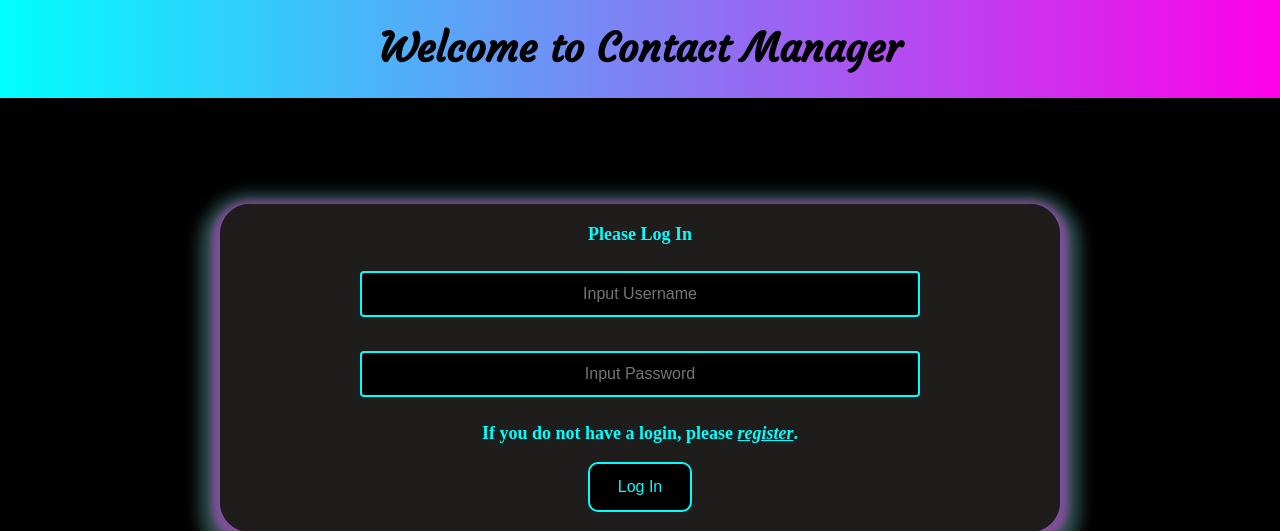
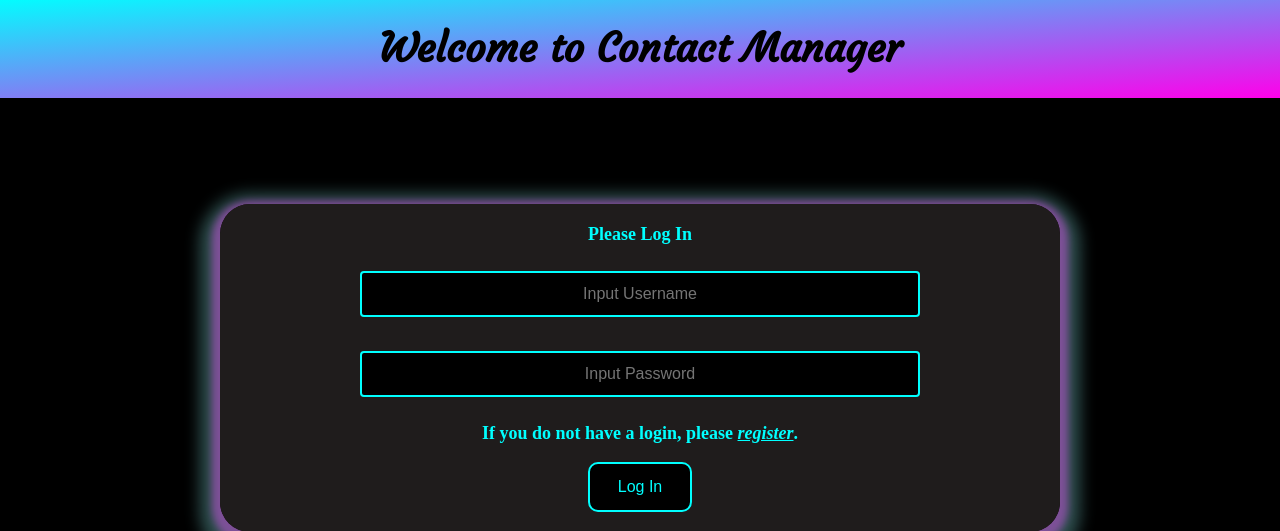
Before and after one commit to BunnyCorruption/contact-manager, a PHP site: page / in a window 1280 px wide. Shown: the top 531 px of the page. Run offline with PHP 8.4, Linux system fonts and the light colour scheme; some web fonts are replaced.

Commit message:
grad title background to bottom right

```diff
--- a/html/css/styles.css
+++ b/html/css/styles.css
@@ -30,7 +30,7 @@ a:hover {
     font-family: Courgette, serif;
     color: black;
     background-color: rgba(92, 238, 238, 0.911); /* For browsers that do not support gradients */
-    background-image: linear-gradient(to right, aqua , rgb(255, 0, 234));
+    background-image: linear-gradient(to bottom right, aqua , rgb(255, 0, 234));
     /*background-color: rgba(65, 163, 163, 0.411)*/;
     border-color: black;
     padding: 25px;
```
